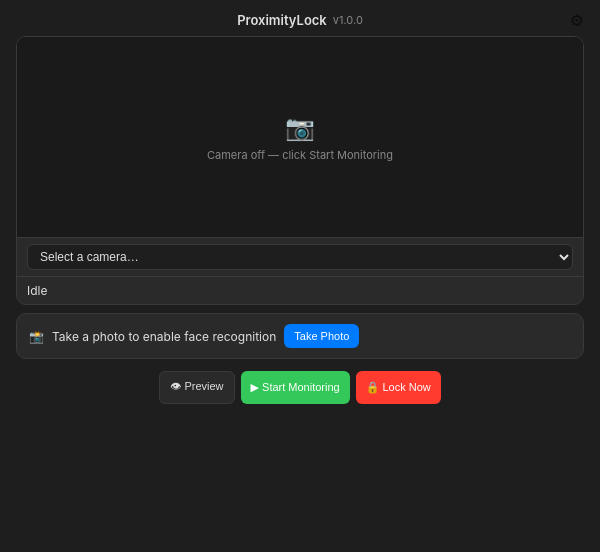
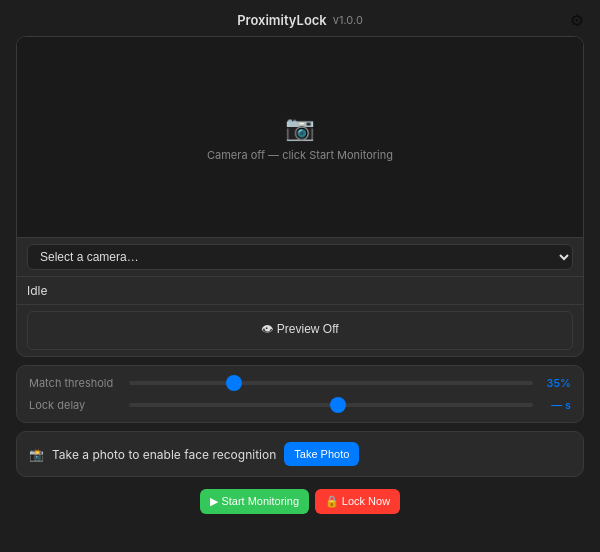
Before and after one commit to DanielGutierrezB/ProximityLock, an Electron app: page src/renderer/index.html in a window 600 px wide. Drawn offline with Linux system fonts and the light colour scheme; no server answers.

Commit message:
ui: preview button full-width below status, match threshold + lock delay sliders in main view

```diff
--- a/src/main/main.js
+++ b/src/main/main.js
@@ -54,7 +54,7 @@ function openPrefsWindow() {
 ipcMain.handle(IPC.GET_PREFERENCES, () => store.store);
 
 ipcMain.handle(IPC.SAVE_PREFERENCES, async (_e, prefs) => {
-  const ALLOWED = ['startOnLogin', 'menuBarOnly', 'showInDock', 'startMinimized', 'notifications', 'cameraCheckInterval', 'cameraLockDelay', 'showCameraPreview', 'selectedCameraId'];
+  const ALLOWED = ['startOnLogin', 'menuBarOnly', 'showInDock', 'startMinimized', 'notifications', 'cameraCheckInterval', 'cameraLockDelay', 'showCameraPreview', 'selectedCameraId', 'matchThreshold'];
   for (const key of ALLOWED) {
     if (key in prefs) store.set(key, prefs[key]);
   }
--- a/src/main/preferences-store.js
+++ b/src/main/preferences-store.js
@@ -10,6 +10,7 @@ const schema = {
   startMinimized:     { type: 'boolean', default: true },
   notifications:      { type: 'boolean', default: true },
   cameraCheckInterval:{ type: 'number',  default: 1 },
+  matchThreshold:     { type: 'number',  default: 35 },
   cameraLockDelay:    { type: 'number',  default: 10 },
   showCameraPreview:  { type: 'boolean', default: false },
   selectedCameraId:   { type: 'string',  default: '' },
--- a/src/renderer/index.html
+++ b/src/renderer/index.html
@@ -34,6 +34,27 @@
         <span class="detection-status-text" id="detection-status-text">Idle</span>
         <span class="detection-timer" id="detection-timer"></span>
       </div>
+      <div class="cam-preview-toggle-row">
+        <button class="btn btn-secondary btn-block" id="preview-toggle-btn">👁 Preview Off</button>
+      </div>
+    </div>
+
+    <!-- Threshold controls -->
+    <div class="card cam-threshold-card">
+      <div class="threshold-row">
+        <label>Match threshold</label>
+        <div class="threshold-control">
+          <input type="range" id="match-threshold" min="20" max="80" step="5" value="35">
+          <span class="slider-val" id="match-threshold-val">35%</span>
+        </div>
+      </div>
+      <div class="threshold-row">
+        <label>Lock delay</label>
+        <div class="threshold-control">
+          <input type="range" id="camera-lock-delay" min="3" max="30" step="1">
+          <span class="slider-val" id="camera-lock-delay-val">— s</span>
+        </div>
+      </div>
     </div>
 
     <!-- Enrollment -->
@@ -54,7 +75,6 @@
 
     <!-- Actions -->
     <div class="cam-actions">
-      <button class="btn btn-sm btn-secondary" id="preview-toggle-btn">👁 Preview</button>
       <button class="btn btn-sm btn-success" id="monitoring-toggle-btn">▶ Start Monitoring</button>
       <button class="btn btn-sm btn-danger" id="lock-now-btn">🔒 Lock Now</button>
     </div>
@@ -69,15 +89,7 @@
         <button class="settings-close" id="settings-close-btn">✕</button>
       </div>
       <div class="settings-panel-body">
-        <h4>Face Detection</h4>
-        <div class="slider-row">
-          <div class="slider-header">
-            <label for="camera-lock-delay">Lock after no face for</label>
-            <span class="slider-val" id="camera-lock-delay-val">— s</span>
-          </div>
-          <input type="range" id="camera-lock-delay" min="3" max="30" step="1">
-          <div class="slider-labels"><span>3 s</span><span>15 s</span><span>30 s</span></div>
-        </div>
+        <h4>Detection</h4>
         <div class="slider-row">
           <div class="slider-header">
             <label for="camera-check-interval">Check every</label>
--- a/src/renderer/scripts/preferences.js
+++ b/src/renderer/scripts/preferences.js
@@ -165,6 +165,7 @@
         showEnrolledFace(faceData.photo);
       }
 
+      faceDetector.SIMILARITY_THRESHOLD = (prefs.matchThreshold || 35) / 100;
       faceDetector.onFaceStatus = onFaceStatus;
       const intervalMs = parseFloat($('camera-check-interval').value || '1') * 1000;
       const selectedCamera = $('camera-select')?.value || prefs.selectedCameraId || undefined;
@@ -241,6 +242,8 @@
   $('camera-lock-delay-val').textContent = delayLabel(prefs.cameraLockDelay || 10);
   $('camera-check-interval').value = prefs.cameraCheckInterval || 1;
   $('camera-check-interval-val').textContent = intervalLabel(prefs.cameraCheckInterval || 1);
+  $('match-threshold').value = prefs.matchThreshold || 35;
+  $('match-threshold-val').textContent = (prefs.matchThreshold || 35) + '%';
 
   // Toggles
   $('start-on-login').checked = prefs.startOnLogin || false;
@@ -271,6 +274,13 @@
   // Sliders
   $('camera-lock-delay').addEventListener('input', e => {
     $('camera-lock-delay-val').textContent = delayLabel(e.target.value);
+    api.savePreferences({ cameraLockDelay: parseFloat(e.target.value) });
+  });
+  $('match-threshold').addEventListener('input', e => {
+    const val = parseInt(e.target.value);
+    $('match-threshold-val').textContent = val + '%';
+    api.savePreferences({ matchThreshold: val });
+    if (faceDetector) faceDetector.SIMILARITY_THRESHOLD = val / 100;
   });
   $('camera-check-interval').addEventListener('input', e => {
     $('camera-check-interval-val').textContent = intervalLabel(e.target.value);
--- a/src/renderer/styles/main.css
+++ b/src/renderer/styles/main.css
@@ -126,6 +126,33 @@ body {
 .detection-status-text.no-face { color: var(--orange); }
 .detection-status-text.error { color: var(--red); }
 .detection-timer { color: var(--text-secondary); font-size: 11px; }
+
+/* ── Preview toggle row ── */
+.cam-preview-toggle-row {
+  padding: 6px 10px;
+  border-top: 1px solid var(--border);
+}
+.btn-block { width: 100%; text-align: center; }
+
+/* ── Threshold controls ── */
+.cam-threshold-card { padding: 10px 12px; }
+.threshold-row {
+  display: flex;
+  align-items: center;
+  justify-content: space-between;
+  gap: 10px;
+  margin-bottom: 8px;
+}
+.threshold-row:last-child { margin-bottom: 0; }
+.threshold-row label { font-size: 11px; color: var(--text-secondary); white-space: nowrap; min-width: 90px; }
+.threshold-control {
+  display: flex;
+  align-items: center;
+  gap: 8px;
+  flex: 1;
+}
+.threshold-control input[type="range"] { flex: 1; }
+.threshold-control .slider-val { min-width: 30px; text-align: right; font-size: 11px; }
 
 /* ── Enrollment ── */
 .cam-enroll-card { padding: 10px 12px; }
```
